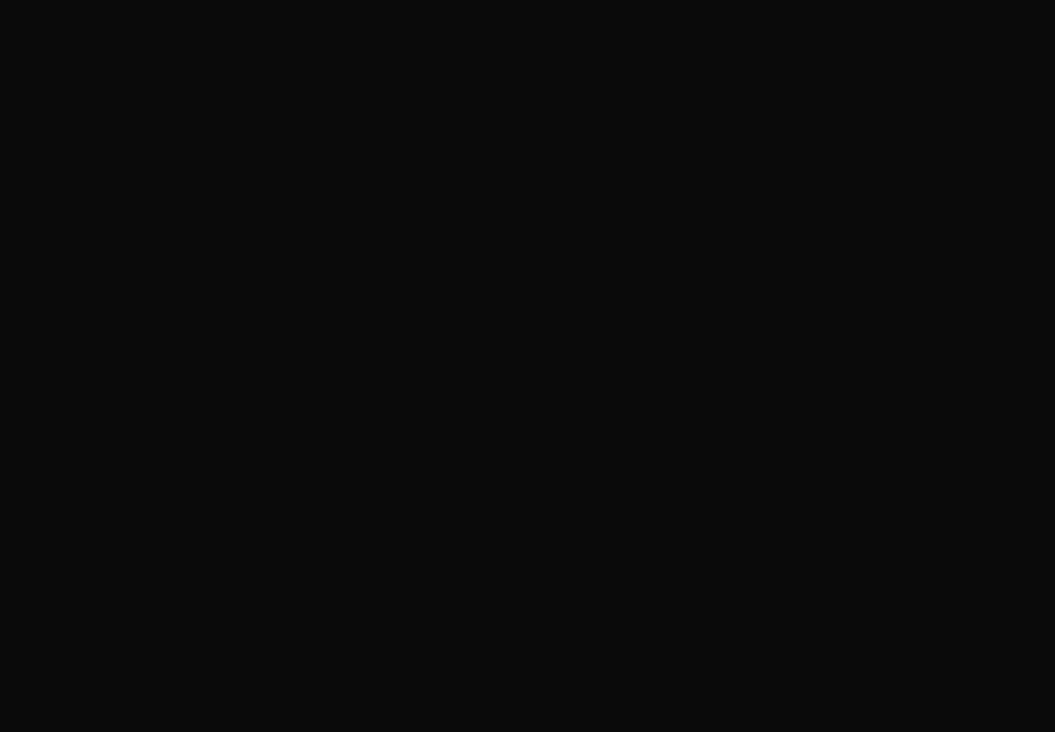
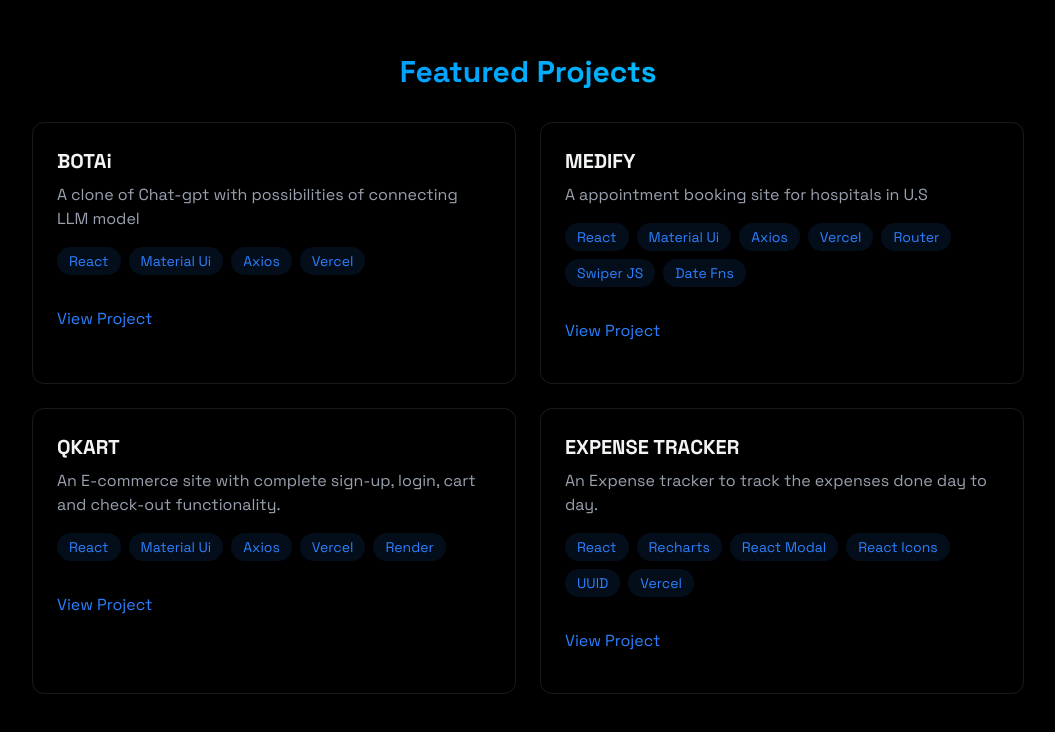
Before and after one commit to Mehulposh/My-Portfolio, a React (Vite) app: page / in a window 1280 px wide. Shown: the part 826-1558 px from the top of the page, without its empty margins (112-1167 px from the left). Before the commit the page ends 800 px from the top, so only its background shows below. Built offline with nearby package versions, Linux system fonts and the light colour scheme.

Commit message:
added projects section with 4 projects

```diff
--- a/src/App.jsx
+++ b/src/App.jsx
@@ -3,6 +3,7 @@ import Navbar from './components/Navbar';
 import MobileMenu from './components/MobileMenu';
 import LoadingScreen from "./components/LoadingScreen";
 import Home from './components/sections/Home';
+import Projects from './components/sections/projects';
 import './index.css';
 
 function App() {
@@ -19,6 +20,7 @@ function App() {
         <Navbar menuOpen={menuOpen} setMenuOpen={setMenuOpen}/>
         <MobileMenu menuOpen={menuOpen} setMenuOpen={setMenuOpen}/>
         <Home/>
+        <Projects/>
       </div>
 
 
--- a/src/components/sections/projects.jsx
+++ b/src/components/sections/projects.jsx
@@ -0,0 +1,156 @@
+export default function Projects() {
+    return (
+        <section
+            className="min-h-screen flex items-center justify-center py-20"
+            id="projects"
+        >
+            <div className="max-w-5xl mx-auto px-4">
+                <h2 className="text-3xl font-bold mb-8 bg-gradient-to-r
+                    from-blue-500 to-cyan-400 bg-clip-text text-transparent
+                    text-center"
+                >
+                    Featured Projects
+                </h2>
+
+                <div className="grid grid-cols-2 ms:grid-cols-1 gap-6">
+                    <div className="p-6 rounded-xl border border-white/10
+                        hover:-translate-y-1 hover:border-blue-500/10
+                        hover:shadow-[0_2px_8px_rgbs(59,130,246,0.2)]
+                        transition"
+                    >
+                        <h3 className="text-xl font-bold mb-2">
+                            BOTAi
+                        </h3>
+                        <p className="text-gray-400 mb-4">
+                            A clone of Chat-gpt with possibilities of connecting LLM model
+                        </p>
+                        <div className="flex flex-wrap gap-2 mb-4">
+                            {['React','Material Ui','Axios','Vercel'].map((tech,idx) => (
+                                <span
+                                    key={idx}
+                                    className="bg-blue-500/10 text-blue-500 py-1 px-3
+                                        rounded-full text-sm hover:bg-bllue-500/20
+                                        hover:shadow-[0_2px_8px_rgba(59,130,246,0.1)]
+                                        transition-all"
+                                >
+                                    {tech}
+                                </span>
+                            ))}
+                        </div>
+
+                        <div className="flex justify-between items-center">
+                            <a
+                                href="#"
+                                className="text-blue-500 hover:text-blue-300 transition-colors my-4"
+                            >
+                                View Project
+                            </a>
+                        </div>
+                    </div>
+                    <div className="p-6 rounded-xl border border-white/10
+                        hover:-translate-y-1 hover:border-blue-500/10
+                        hover:shadow-[0_2px_8px_rgbs(59,130,246,0.2)]
+                        transition"
+                    >
+                        <h3 className="text-xl font-bold mb-2">
+                            MEDIFY
+                        </h3>
+                        <p className="text-gray-400 mb-4">
+                            A appointment booking site for hospitals in U.S
+                        </p>
+                        <div className="flex flex-wrap gap-2 mb-4">
+                            {['React','Material Ui','Axios','Vercel','Router','Swiper JS','Date Fns'].map((tech,idx) => (
+                                <span
+                                    key={idx}
+                                    className="bg-blue-500/10 text-blue-500 py-1 px-3
+                                        rounded-full text-sm hover:bg-bllue-500/20
+                                        hover:shadow-[0_2px_8px_rgba(59,130,246,0.1)]
+                                        transition-all"
+                                >
+                                    {tech}
+                                </span>
+                            ))}
+                        </div>
+
+                        <div className="flex justify-between items-center">
+                            <a
+                                href="#"
+                                className="text-blue-500 hover:text-blue-300 transition-colors my-4"
+                            >
+                                View Project
+                            </a>
+                        </div>
+                    </div>
+                    <div className="p-6 rounded-xl border border-white/10
+                        hover:-translate-y-1 hover:border-blue-500/10
+                        hover:shadow-[0_2px_8px_rgbs(59,130,246,0.2)]
+                        transition"
+                    >
+                        <h3 className="text-xl font-bold mb-2">
+                            QKART
+                        </h3>
+                        <p className="text-gray-400 mb-4">
+                            An E-commerce site with complete sign-up, login, cart and check-out functionality.
+                        </p>
+                        <div className="flex flex-wrap gap-2 mb-4">
+                            {['React','Material Ui','Axios','Vercel','Render'].map((tech,idx) => (
+                                <span
+                                    key={idx}
+                                    className="bg-blue-500/10 text-blue-500 py-1 px-3
+                                        rounded-full text-sm hover:bg-bllue-500/20
+                                        hover:shadow-[0_2px_8px_rgba(59,130,246,0.1)]
+                                        transition-all"
+                                >
+                                    {tech}
+                                </span>
+                            ))}
+                        </div>
+
+                        <div className="flex justify-between items-center">
+                            <a
+                                href="#"
+                                className="text-blue-500 hover:text-blue-300 transition-colors my-4"
+                            >
+                                View Project
+                            </a>
+                        </div>
+                    </div>
+                    <div className="p-6 rounded-xl border border-white/10
+                        hover:-translate-y-1 hover:border-blue-500/10
+                        hover:shadow-[0_2px_8px_rgbs(59,130,246,0.2)]
+                        transition"
+                    >
+                        <h3 className="text-xl font-bold mb-2">
+                            EXPENSE TRACKER
+                        </h3>
+                        <p className="text-gray-400 mb-4">
+                            An Expense tracker to track the expenses done day to day.
+                        </p>
+                        <div className="flex flex-wrap gap-2 mb-4">
+                            {['React','Recharts','React Modal','React Icons','UUID','Vercel'].map((tech,idx) => (
+                                <span
+                                    key={idx}
+                                    className="bg-blue-500/10 text-blue-500 py-1 px-3
+                                        rounded-full text-sm hover:bg-bllue-500/20
+                                        hover:shadow-[0_2px_8px_rgba(59,130,246,0.1)]
+                                        transition-all"
+                                >
+                                    {tech}
+                                </span>
+                            ))}
+                        </div>
+
+                        <div className="flex justify-between items-center">
+                            <a
+                                href="#"
+                                className="text-blue-500 hover:text-blue-300 transition-colors my-4"
+                            >
+                                View Project
+                            </a>
+                        </div>
+                    </div>
+                </div>
+            </div>
+        </section>
+    )
+}
```
